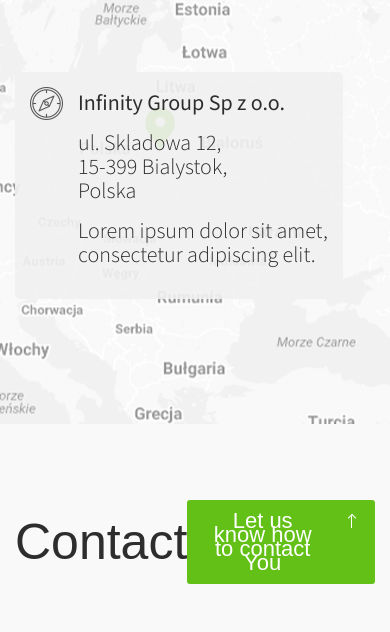
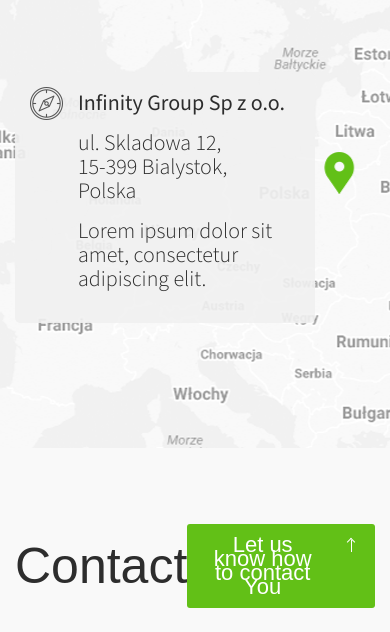
Before and after one commit to AnnaSzmyga/Infinity-Group_Landing-page, a website: page index.html in a window 390 px wide. Shown: the part 5972-6604 px from the top of the page. Drawn offline with nearby package versions, Linux system fonts and the light colour scheme; a web font is replaced by a local one.

Commit message:
Add responsive styles for map section

```diff
--- a/index.html
+++ b/index.html
@@ -252,7 +252,7 @@
                 <div class="adress-wrapper">
                     <p class="company-name">Infinity Group Sp z o.o.</p>
                     <p>ul. Skladowa 12, <br>15-399 Bialystok, <br>Polska</p>
-                    <p>Lorem ipsum dolor sit amet, <br>consectetur adipiscing elit.</p>
+                    <p>Lorem ipsum dolor sit amet, consectetur adipiscing elit.</p>
                     <img class="compass" src="./images/compass-image.png" alt="compass">
                 </div>
             </div>
--- a/sass/sections/_contact.scss
+++ b/sass/sections/_contact.scss
@@ -37,7 +37,7 @@
                 border-top: 1px solid #fff;
                 border-right: 1px solid #fff;
                 top: 15px;
-                right: 20px;
+                right: 21px;
                 transform: rotate(-45deg);
             }
         }
--- a/sass/sections/_map.scss
+++ b/sass/sections/_map.scss
@@ -4,7 +4,15 @@
     padding-bottom: 125px;
     text-align: left;
 
+    @media (max-width: 575px) {
+        background-position: 60% 0%;
+    }
+    @media (min-width: 576px) and (max-width: 767px) {
+        background-position: 80% 0%;
+    }
+
     .adress-wrapper {
+        max-width: 350px;
         padding: 20px 15px 15px 63px;
         font-size: 22px;
         line-height: 24px;
@@ -13,6 +21,10 @@
         background-color: rgba(241,241,241,0.9);
         border-radius: 5px;
         position: relative;
+
+        @media (max-width: 575px) {
+            max-width: 300px;
+        }
 
         .company-name {
             font-weight: 400;
```
Also changed, not shown: css/style.css, 1 other file.
